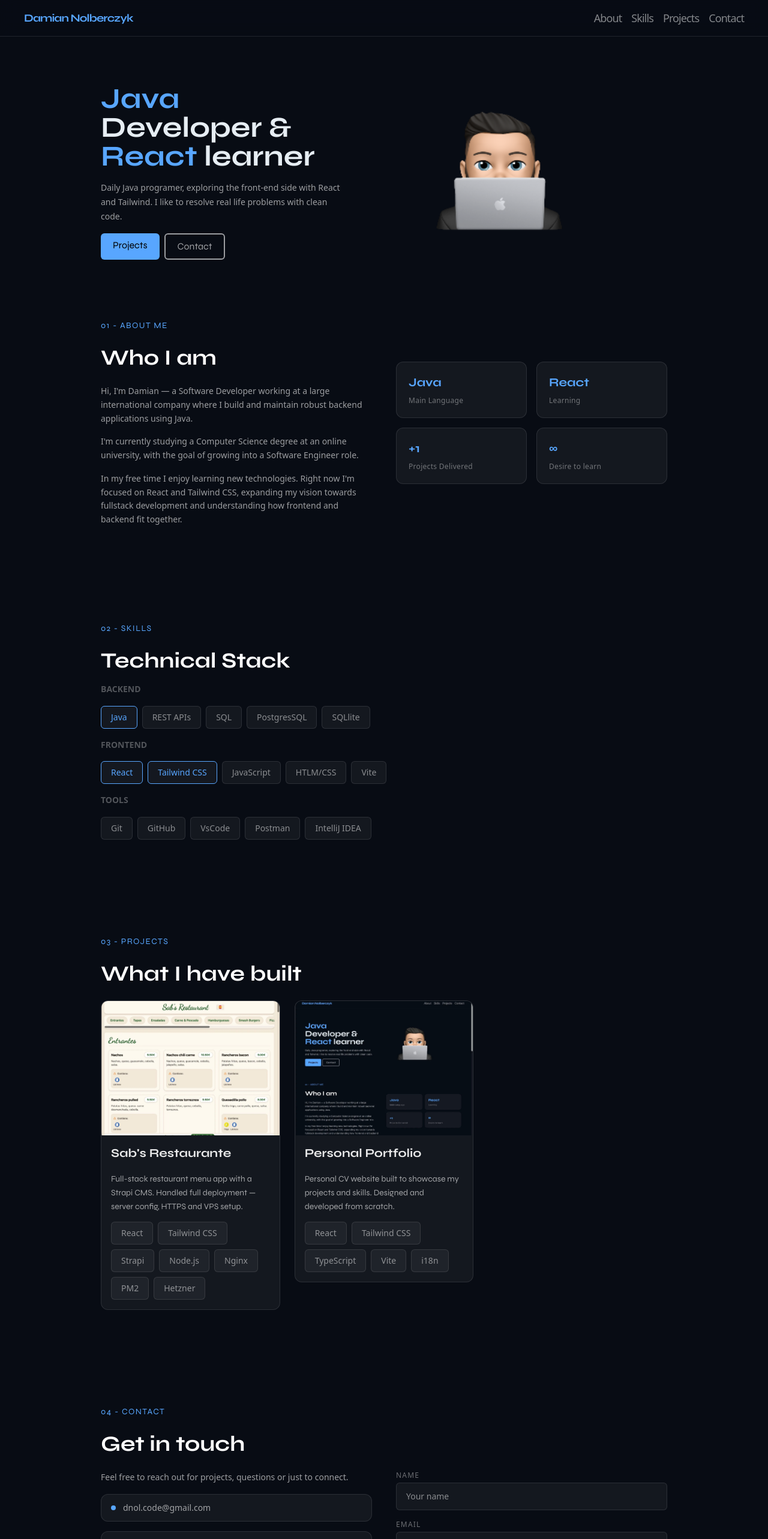
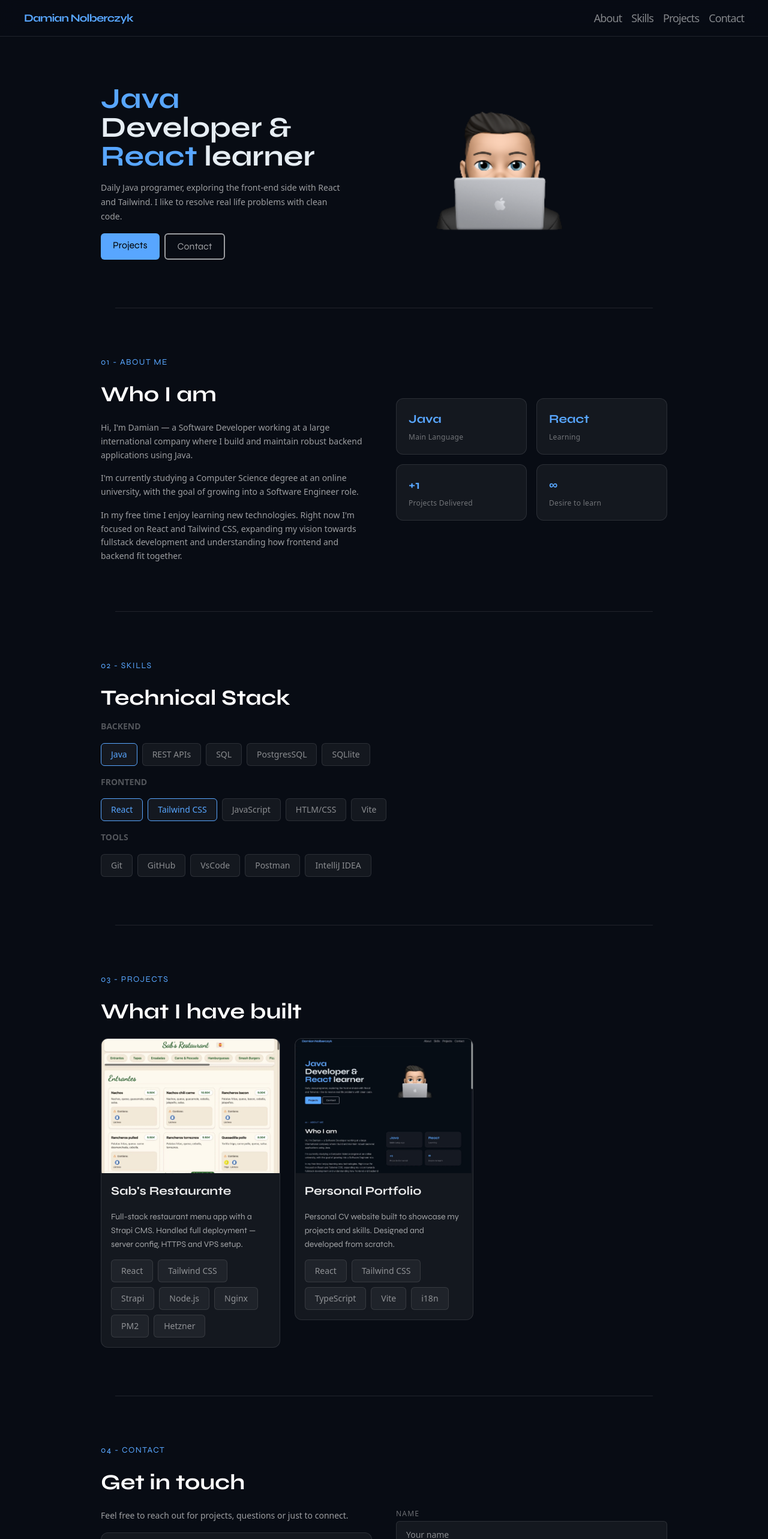
Before and after one commit to BloodGhost90/CV-web-page, a React (Vite) app: page / in a window 1280 px wide. Shown: the top 2566 px of the page at 60% size. Built offline with nearby package versions, Linux system fonts and the light colour scheme.

Commit message:
chore: add section dividers and small fix in contact

```diff
--- a/src/components/layout/Main.tsx
+++ b/src/components/layout/Main.tsx
@@ -8,9 +8,13 @@ export default function Main() {
   return (
     <main className="flex flex-col items-center">
       <Hero />
+      <div className="h-px bg-white/10 w-4xl" />
       <About />
+      <div className="h-px bg-white/10 w-4xl" />
       <Skills />
+      <div className="h-px bg-white/10 w-4xl" />
       <Projects />
+      <div className="h-px bg-white/10 w-4xl" />
       <Contact />
     </main>
   );
--- a/src/components/sections/Contact.tsx
+++ b/src/components/sections/Contact.tsx
@@ -1,4 +1,4 @@
-import React, { useState } from "react";
+import { useState } from "react";
 import emailjs from "@emailjs/browser";
 
 export default function Contact() {
--- a/src/components/sections/Hero.tsx
+++ b/src/components/sections/Hero.tsx
@@ -2,7 +2,7 @@ import MeStickerLaptop from "../../assets/MeSticker.png";
 
 export default function Hero() {
   return (
-    <section className="w-full flex flex-col-reverse md:flex-row justify-between items-center mx-auto pt-20 pb-5 px-10 gap-10 md:gap-32 max-w-5xl">
+    <section className="w-full flex flex-col-reverse md:flex-row justify-between items-center mx-auto px-10 py-20 md:gap-32 max-w-5xl">
       {/* Left Side */}
       <div className="flex-1">
         <h1 className="font-syne text-2xl md:text-5xl font-bold">
```
